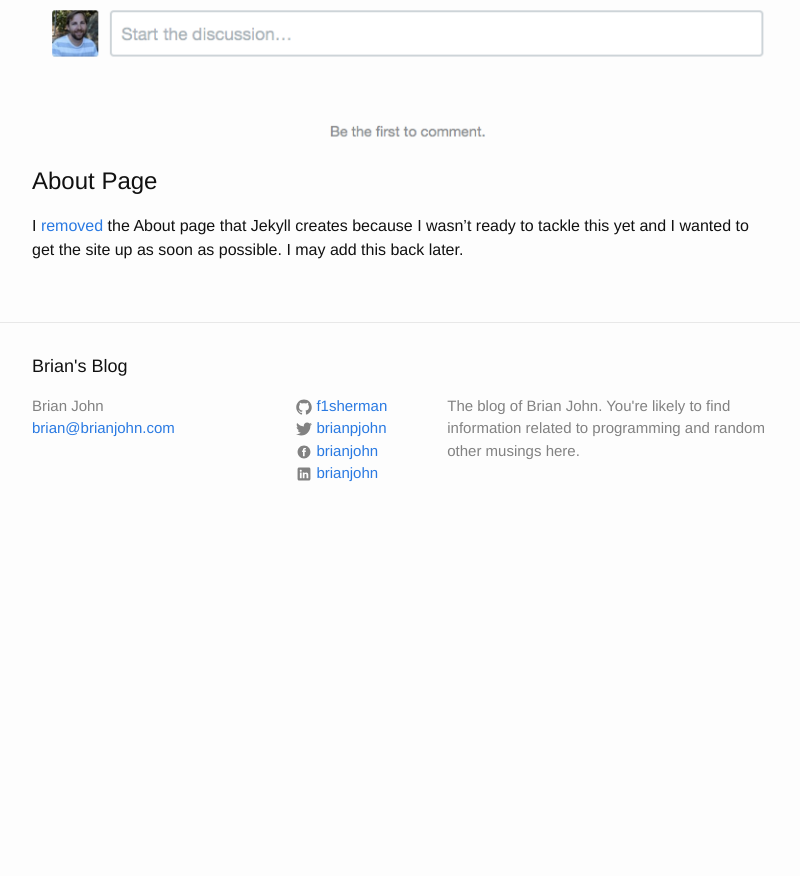
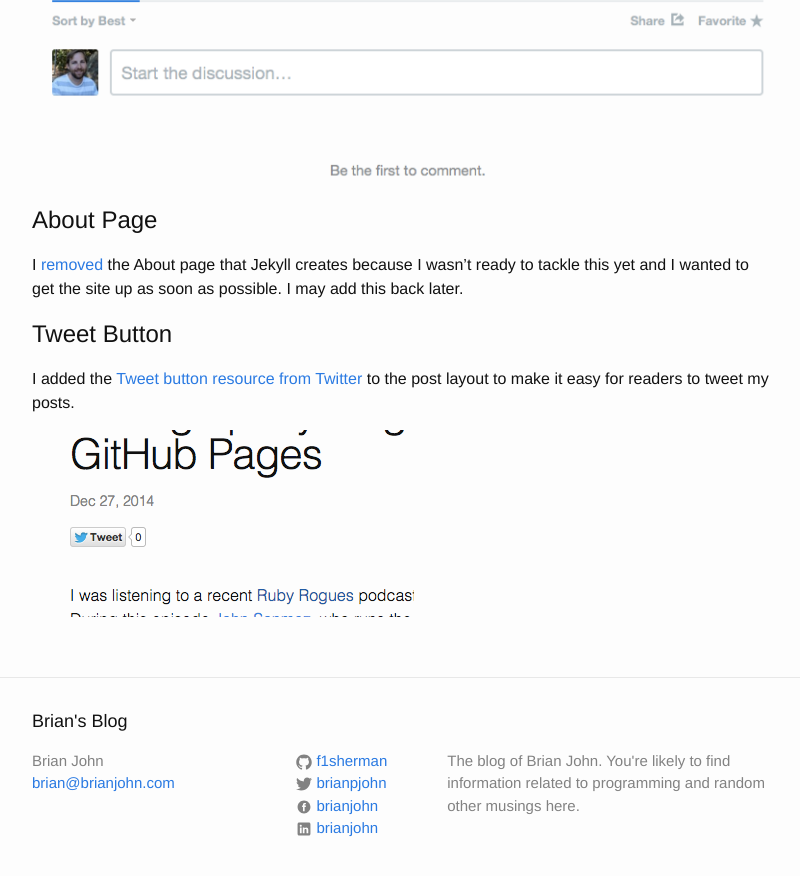
Before and after one commit to f1sherman/f1sherman.github.io, a Jekyll site: the page built from _posts/2014-12-27-setting-up-my-blog-using-jekyll-and-github-pages.markdown, in a window 1280 px wide and 900 px high, scrolled down 3214 px. Shown: the top 876 px of the window, without its empty margins (238-1038 px from the left). Built offline with Jekyll 4.4.1, drawn with Linux system fonts in a browser that asks for light colours; comment, search, counter and statistics services are not loaded; before the commit the page ends 3759 px from its top, so only the background shows below that.

Commit message:
add a tweet button

```diff
--- a/_layouts/post.html
+++ b/_layouts/post.html
@@ -6,6 +6,7 @@
   <header class="post-header">
     <h1 class="post-title">{{ page.title }}</h1>
     <p class="post-meta">{{ page.date | date: "%b %-d, %Y" }}{% if page.author %} • {{ page.author }}{% endif %}{% if page.meta %} • {{ page.meta }}{% endif %}</p>
+    <a href="https://twitter.com/share" class="twitter-share-button" data-via="brianpjohn">Tweet</a>
   </header>
 
   <article class="post-content">
@@ -15,3 +16,5 @@
 </div>
 
 {% include disqus.html %}
+
+<script>!function(d,s,id){var js,fjs=d.getElementsByTagName(s)[0],p=/^http:/.test(d.location)?'http':'https';if(!d.getElementById(id)){js=d.createElement(s);js.id=id;js.src=p+'://platform.twitter.com/widgets.js';fjs.parentNode.insertBefore(js,fjs);}}(document, 'script', 'twitter-wjs');</script>
--- a/_posts/2014-12-27-setting-up-my-blog-using-jekyll-and-github-pages.markdown
+++ b/_posts/2014-12-27-setting-up-my-blog-using-jekyll-and-github-pages.markdown
@@ -71,6 +71,12 @@
 
 I [removed][remove-about-commit] the About page that Jekyll creates because I wasn't ready to tackle this yet and I wanted to get the site up as soon as possible. I may add this back later.
 
+Tweet Button
+============
+I added the [Tweet button resource from Twitter][tweet-button] to the post layout to make it easy for readers to tweet my posts.
+
+![Tweet Button](/images/tweet-button.png)
+
 [custom-domain]:        https://help.github.com/articles/setting-up-a-custom-domain-with-github-pages/
 [disqus]:               https://disqus.com/
 [disqus-html]:          https://github.com/f1sherman/f1sherman.github.io/blob/f79093961e1eb5b434941d1b286f6baa0da381d3/_includes/disqus.html
@@ -90,3 +96,4 @@
 [social-media-markup]:  https://github.com/f1sherman/f1sherman.github.io/blob/1544d0076db82b050951f08fc7c70bb4f11ccd14/_includes/footer.html#L17-L68
 [sonmez-twitter]:       https://twitter.com/jsonmez
 [svg-editor]:           http://petercollingridge.appspot.com/svg-editor
+[tweet-button]:         https://about.twitter.com/resources/buttons#tweet
```
Also changed, not shown: images/tweet-button.png (added).
